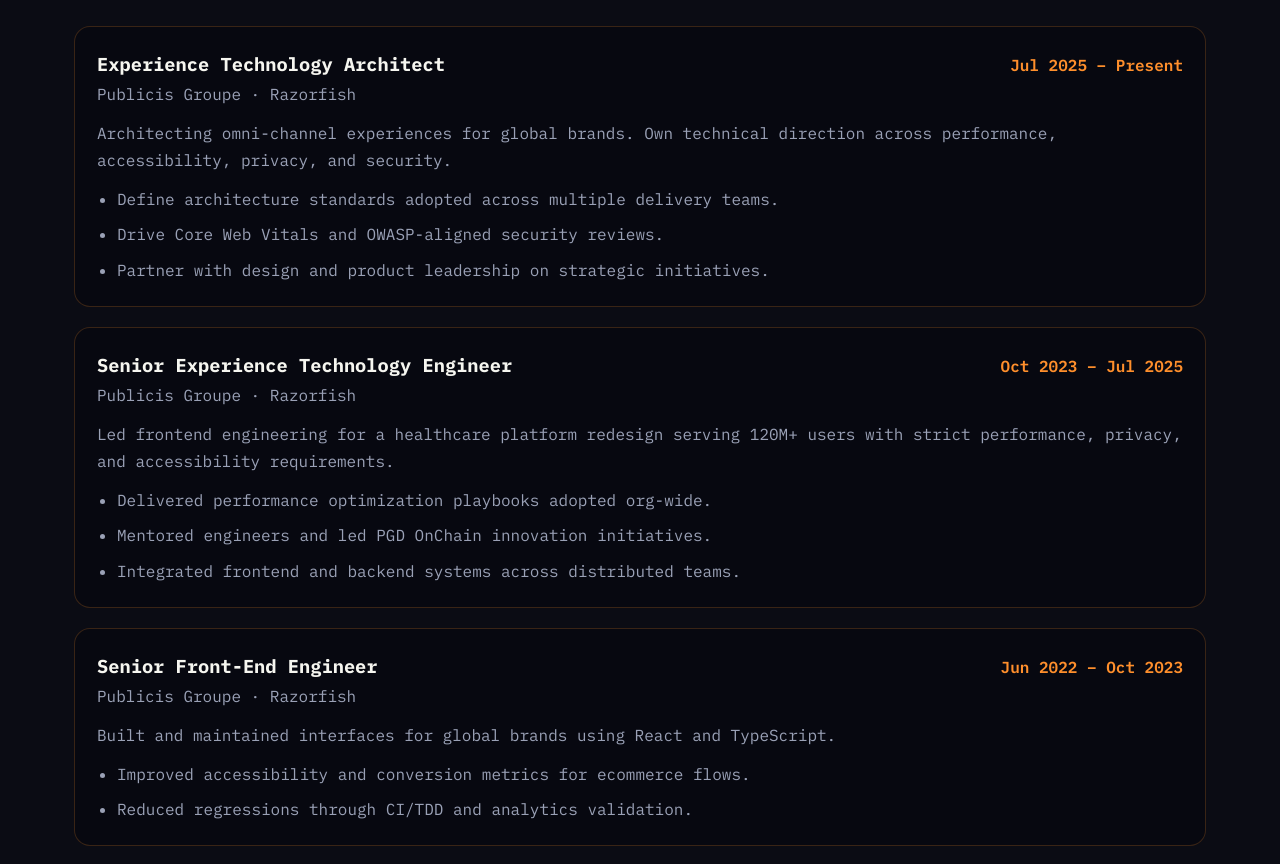
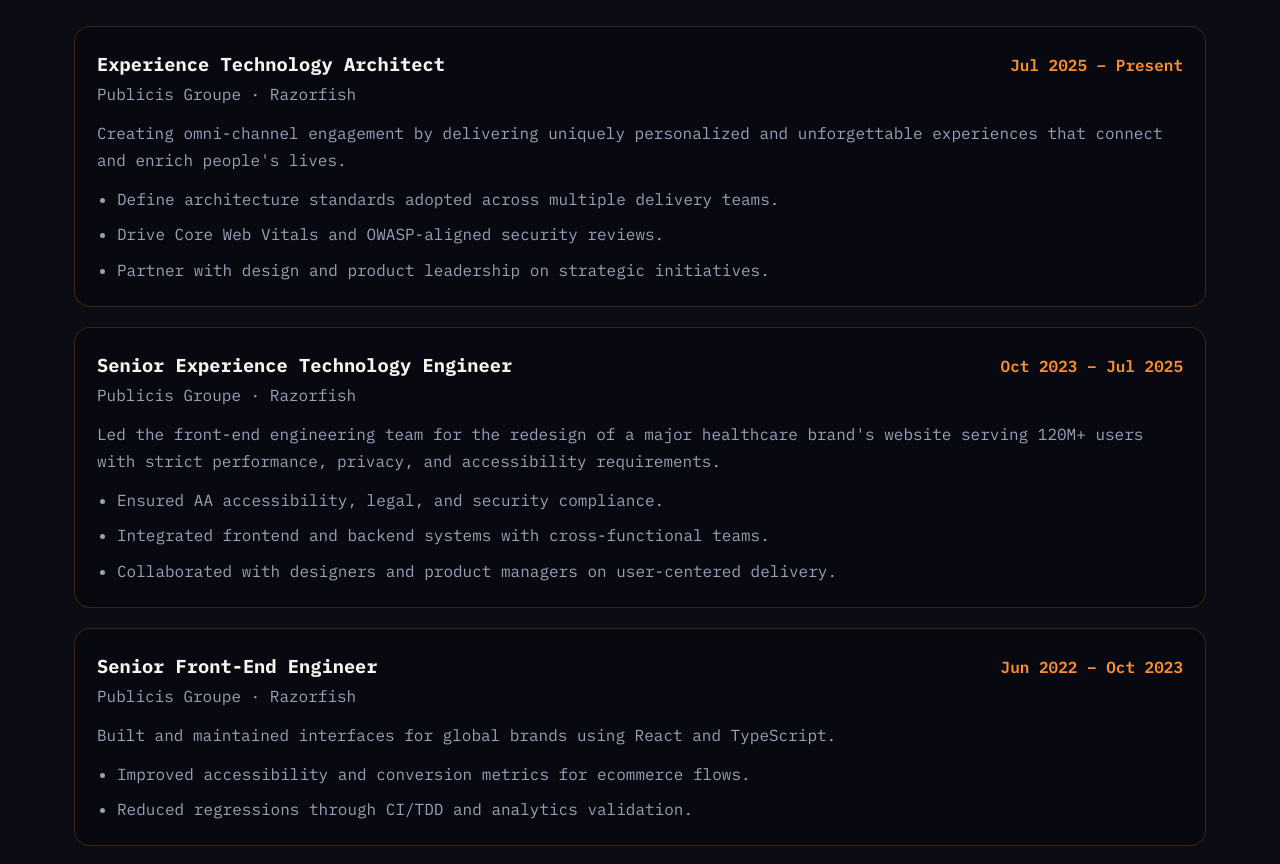
Before and after one commit to anabelle/next-cv, a Next.js app: page / in a window 1280 px wide. Shown: the part 1829-2693 px from the top of the page. Built offline with nearby package versions, Linux system fonts and the light colour scheme.

Commit message:
Align Razorfish experience wording

```diff
--- a/src/pages/index.tsx
+++ b/src/pages/index.tsx
@@ -122,7 +122,7 @@
     role: 'Experience Technology Architect',
     period: 'Jul 2025 – Present',
     summary:
-      'Architecting omni-channel experiences for global brands. Own technical direction across performance, accessibility, privacy, and security.',
+      "Creating omni-channel engagement by delivering uniquely personalized and unforgettable experiences that connect and enrich people's lives.",
     bullets: [
       'Define architecture standards adopted across multiple delivery teams.',
       'Drive Core Web Vitals and OWASP-aligned security reviews.',
@@ -134,11 +134,11 @@
     role: 'Senior Experience Technology Engineer',
     period: 'Oct 2023 – Jul 2025',
     summary:
-      'Led frontend engineering for a healthcare platform redesign serving 120M+ users with strict performance, privacy, and accessibility requirements.',
+      "Led the front-end engineering team for the redesign of a major healthcare brand's website serving 120M+ users with strict performance, privacy, and accessibility requirements.",
     bullets: [
-      'Delivered performance optimization playbooks adopted org-wide.',
-      'Mentored engineers and led PGD OnChain innovation initiatives.',
-      'Integrated frontend and backend systems across distributed teams.',
+      'Ensured AA accessibility, legal, and security compliance.',
+      'Integrated frontend and backend systems with cross-functional teams.',
+      'Collaborated with designers and product managers on user-centered delivery.',
     ],
   },
   {
```
